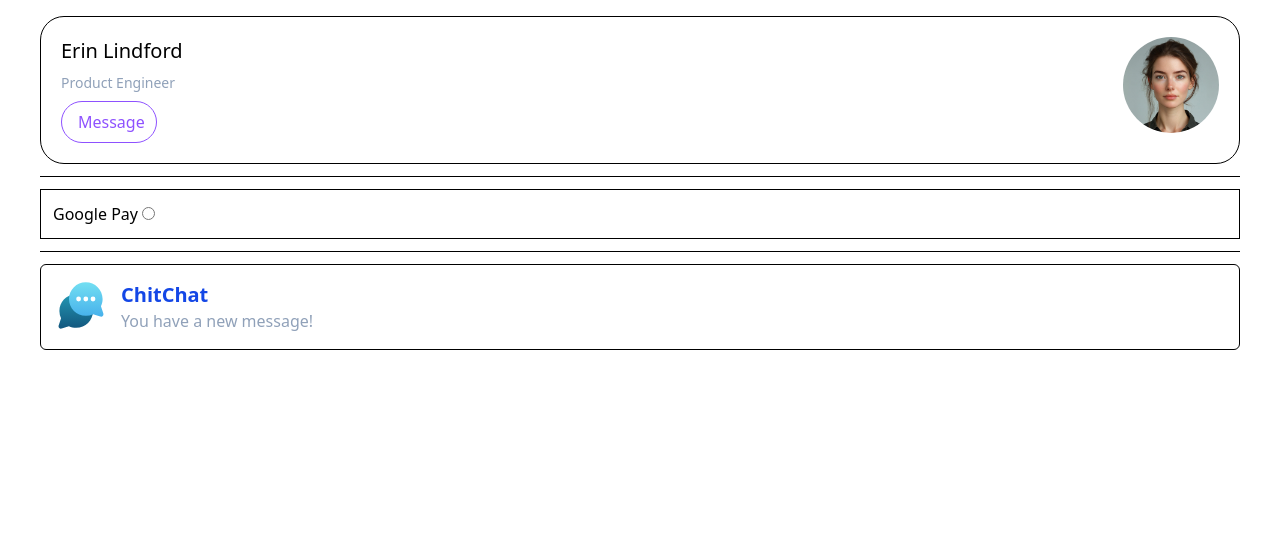
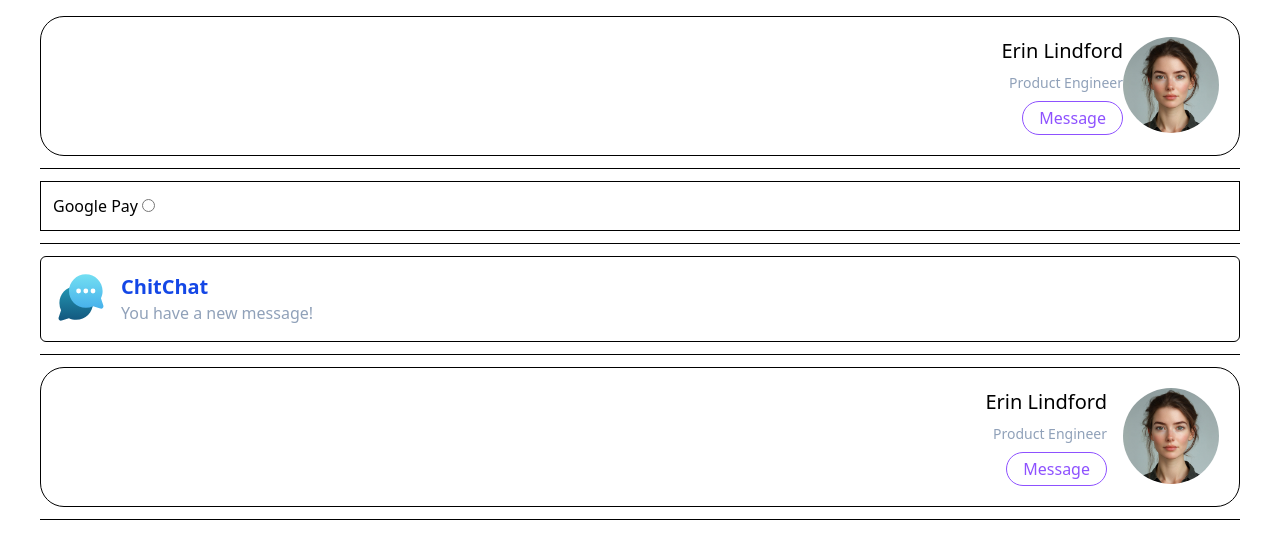
Before and after one commit to sasasak/learn-tailwind-vite, a website built with Vite: page src/responsive-design.html in a window 1280 px wide. Shown: the part 124-670 px from the top of the page. Built offline with nearby package versions, Linux system fonts and the light colour scheme; a web font is replaced by a local one.

Commit message:
컨테이너 쿼리

```diff
--- a/src/responsive-design.html
+++ b/src/responsive-design.html
@@ -17,30 +17,33 @@
   <body class="m-10">
     <a href="/index.html">메인 페이지 이동</a>
     <br />
-
     <h1 class="my-5 text-3xl font-bold text-blue-950">반응형 디자인</h1>
+    <div class="@container">
       <figure
-      class="sm:flex sm:gap-4 bg-white p-5 rounded-3xl border min-w-96 dark:bg-slate-800 dark:text-slate-200"
+        class="@md:flex dark:bg-slate-800 dark:text-slate-200 bg-white p-5 rounded-3xl border min-w-96"
       >
         <img
-        class="lg:order-1 lg: sm:shrink-0 sm:mx-0 w-24 h-24 rounded-full max-[640px]:mx-auto"
+          class="sm:shrink-0 w-24 h-24 rounded-full @max-md:mx-auto"
           src="./assets/images/character-01.jpg"
           alt=""
         />
         <figcaption
-        class="sm:grow sm:items-start sm:mt-0 flex flex-col gap-2 items-center mt-3"
+          class="md: md:flex md:flex-col md:items-end md:-order-1 sm:grow sm:items-start sm:mt-0 flex flex-col gap-2 items-center mt-3"
         >
           <p class="text-xl font-medium">Erin Lindford</p>
           <p class="text-sm text-slate-400">Product Engineer</p>
           <button
-          class="dark:bg-violet-300 dark:text-violet-700 border rounded-full px-4 py-2 w-24 text-violet-500 hover:bg-violet-600 hover:text-white focus:bg-emerald-700 focus:text-white focus:outline-0 active:scale-95"
+            class="dark:bg-violet-300 dark:text-violet-700 active:scale-95 focus:outline-0 focus:bg-emerald-700 focus:text-white hover:bg-violet-600 hover:text-white border px-4 py-1 rounded-full text-violet-500"
             type="button"
           >
             Message
           </button>
         </figcaption>
       </figure>
+    </div>
+
     <hr class="my-3" />
+
     <div class="border p-3 has-checked:bg-amber-300">
       <label for="pay">Google Pay</label>
       <input id="pay" type="radio" class="checked:border-indigo-500" />
@@ -57,5 +60,28 @@
         alt=""
       />
     </div>
+    <hr class="my-3" />
+    <figure
+      class="sm:flex sm:gap-4 dark:bg-slate-800 dark:text-slate-200 bg-white p-5 rounded-3xl border min-w-96"
+    >
+      <img
+        class="sm:shrink-0 w-24 h-24 rounded-full max-[640px]:mx-auto"
+        src="./assets/images/character-01.jpg"
+        alt=""
+      />
+      <figcaption
+        class="md: md:flex md:flex-col md:items-end md:-order-1 sm:grow sm:items-start sm:mt-0 flex flex-col gap-2 items-center mt-3"
+      >
+        <p class="text-xl font-medium">Erin Lindford</p>
+        <p class="text-sm text-slate-400">Product Engineer</p>
+        <button
+          class="dark:bg-violet-300 dark:text-violet-700 active:scale-95 focus:outline-0 focus:bg-emerald-700 focus:text-white hover:bg-violet-600 hover:text-white border px-4 py-1 rounded-full text-violet-500"
+          type="button"
+        >
+          Message
+        </button>
+      </figcaption>
+    </figure>
+    <hr class="my-3" />
   </body>
 </html>
```
Lines whose indentation alone changed are shown as unchanged.
